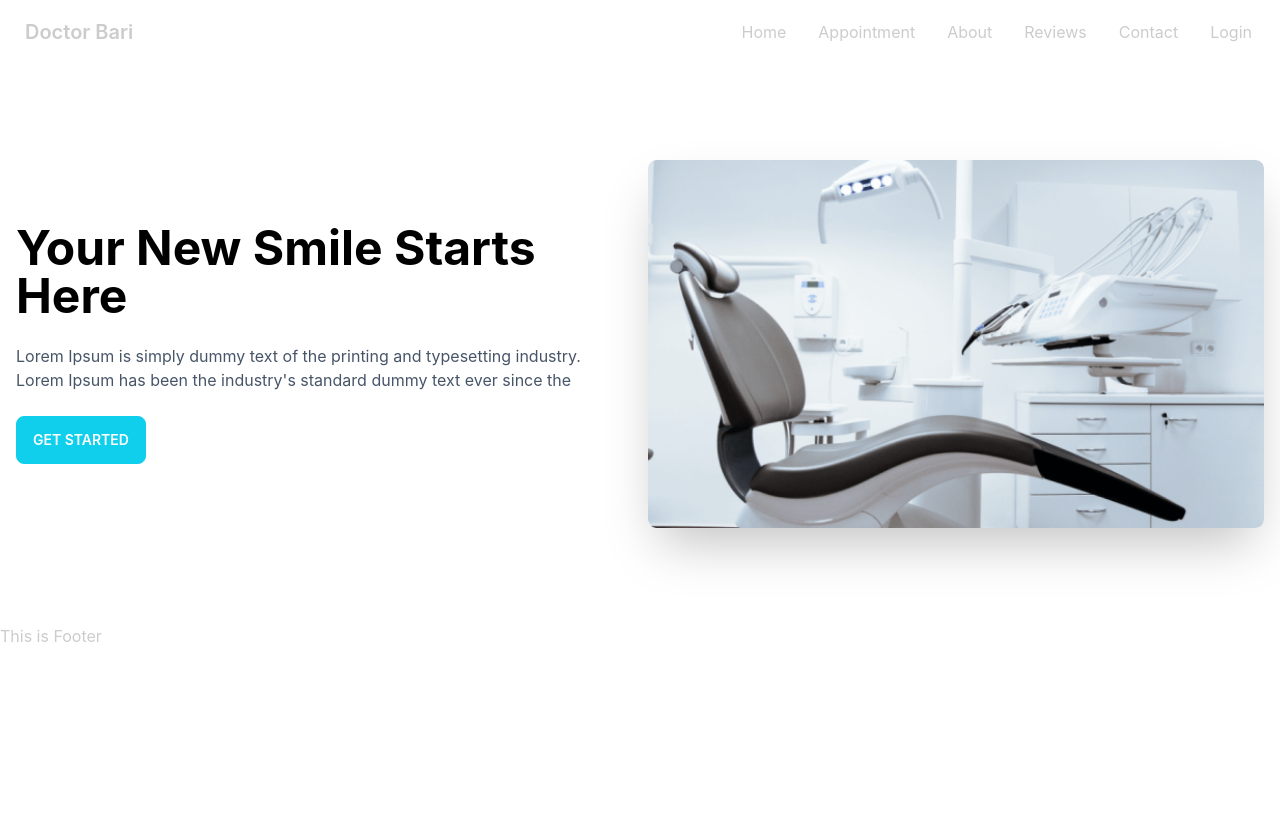
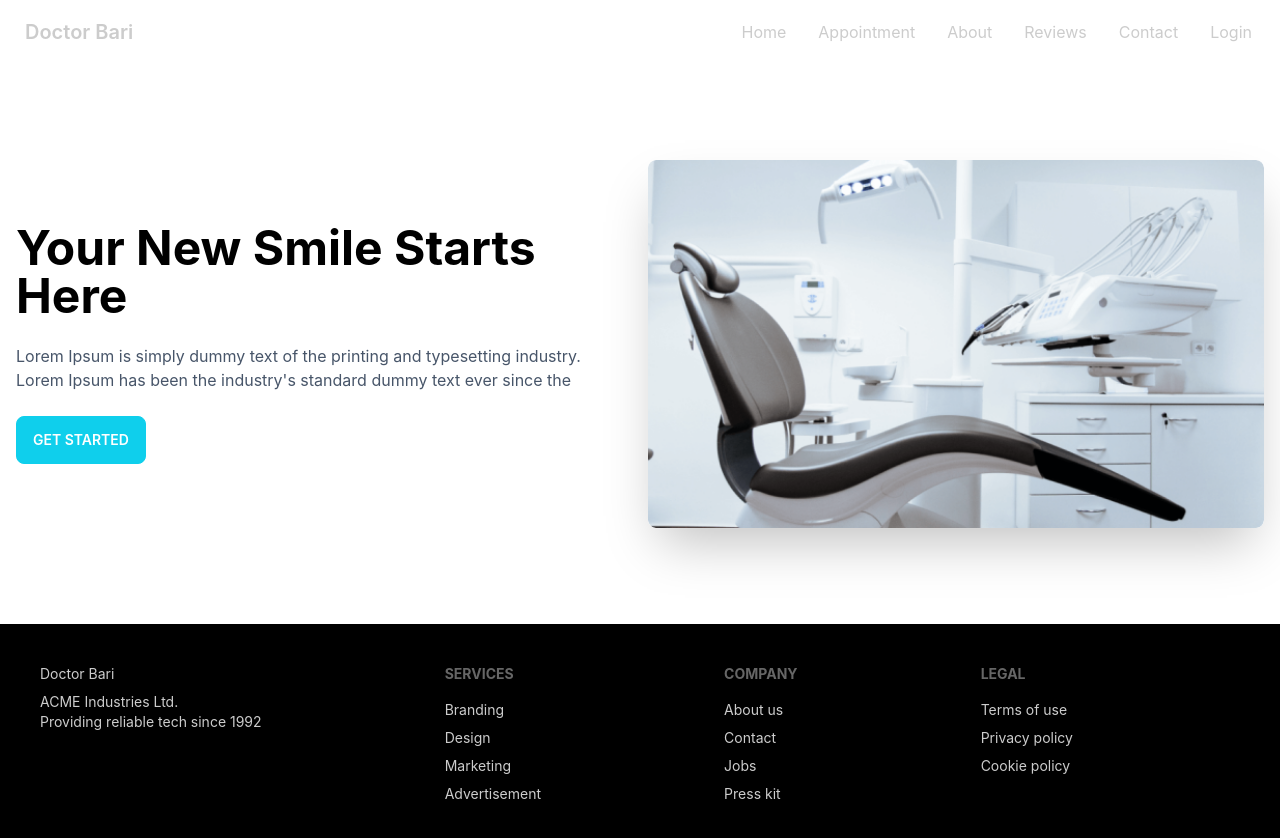
Before and after one commit to emimrulkayes/doctors-appointment, a React (Create React App) app: page / in a window 1280 px wide. Shown: the top 838 px of the page. Before the commit the page ends 800 px from the top, so only its background shows below. Built offline with nearby package versions, Linux system fonts and the light colour scheme.

Commit message:
Added Footer

```diff
--- a/src/Pages/Shared/Footer/Footer.js
+++ b/src/Pages/Shared/Footer/Footer.js
@@ -2,9 +2,34 @@ import React from 'react';
 
 const Footer = () => {
     return (
-        <div>
-            This is Footer
-        </div>
+        <>
+            <footer className="footer p-10 bg-base-200 text-base-content">
+                <div>
+                    <a className="footer-logo">Doctor Bari</a>
+                    <p>ACME Industries Ltd.<br/>Providing reliable tech since 1992</p>
+                </div>
+                <div>
+                    <span className="footer-title">Services</span>
+                    <a className="link link-hover">Branding</a>
+                    <a className="link link-hover">Design</a>
+                    <a className="link link-hover">Marketing</a>
+                    <a className="link link-hover">Advertisement</a>
+                </div>
+                <div>
+                    <span className="footer-title">Company</span>
+                    <a className="link link-hover">About us</a>
+                    <a className="link link-hover">Contact</a>
+                    <a className="link link-hover">Jobs</a>
+                    <a className="link link-hover">Press kit</a>
+                </div>
+                <div>
+                    <span className="footer-title">Legal</span>
+                    <a className="link link-hover">Terms of use</a>
+                    <a className="link link-hover">Privacy policy</a>
+                    <a className="link link-hover">Cookie policy</a>
+                </div>
+            </footer>
+        </>
     );
 };
 
```
